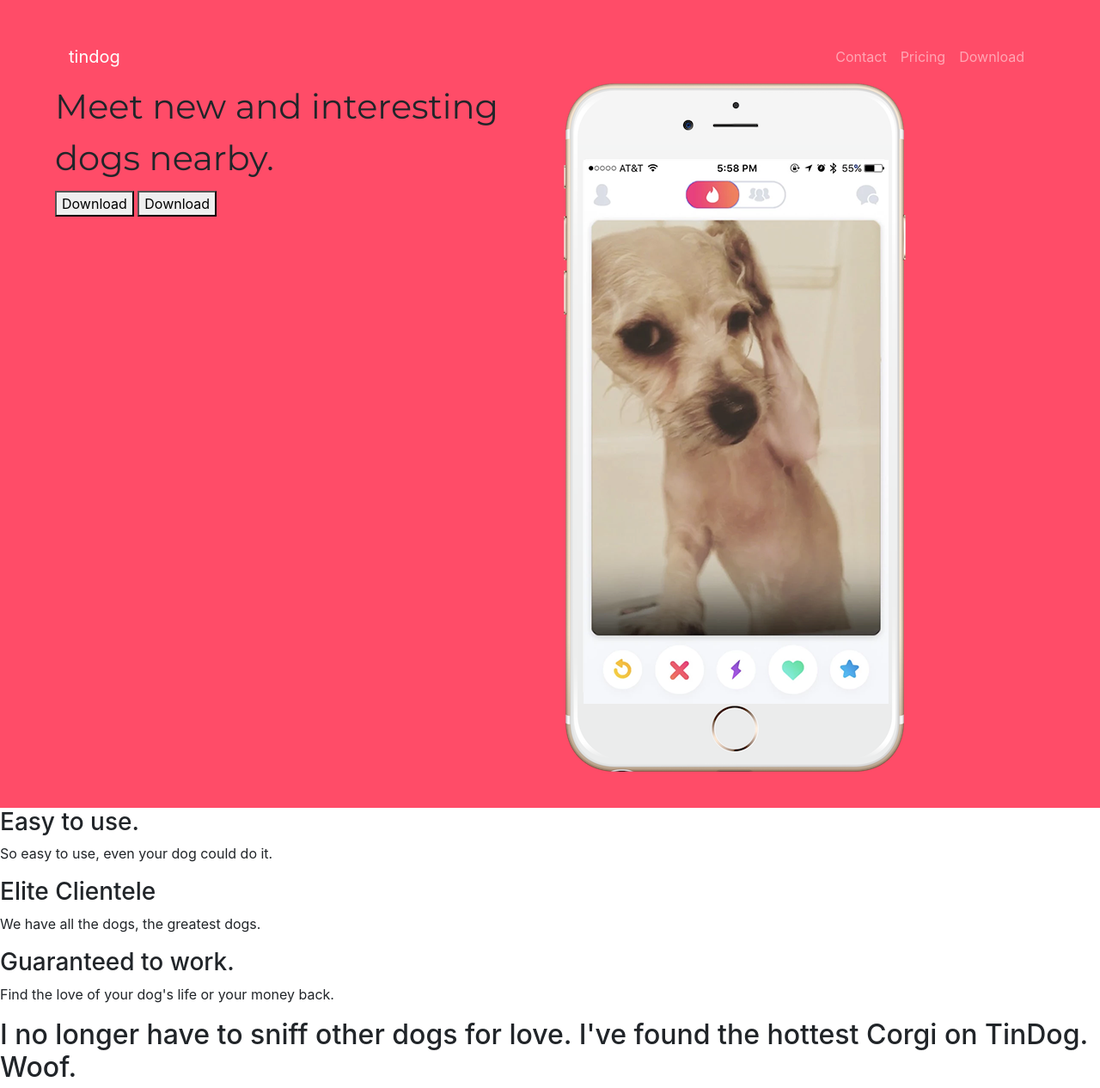
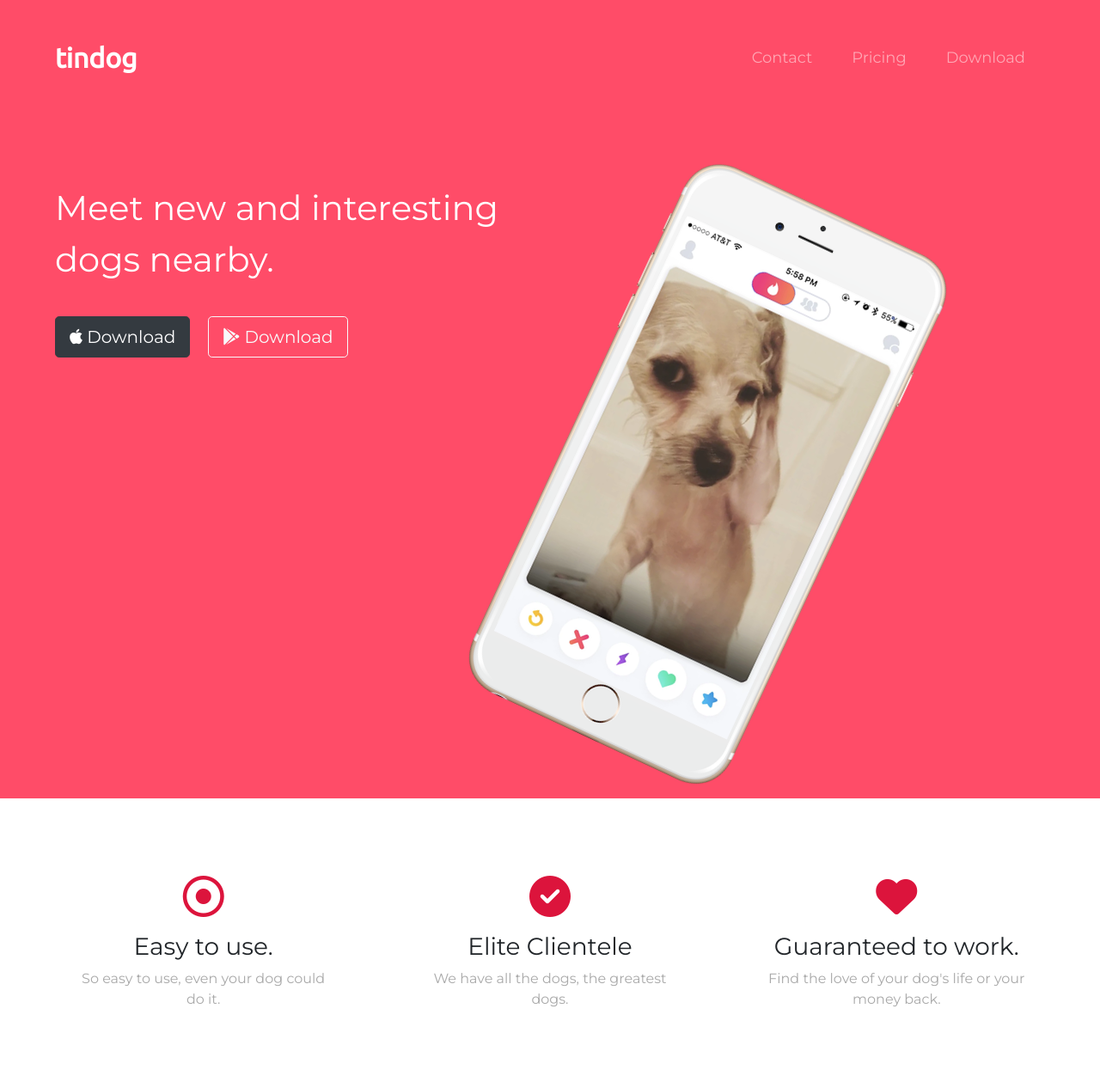
Before and after one commit to Denaindra/Web-deverlopment-, a plain HTML site: page TinDog-Start-master/index.html in a window 1280 px wide. Shown: the top 1266 px of the page at 86% size. Drawn offline with nearby package versions, Linux system fonts and the light colour scheme.

Commit message:
complete feature area

```diff
--- a/TinDog-Start-master/css/styles.css
+++ b/TinDog-Start-master/css/styles.css
@@ -1,13 +1,72 @@
+body{
+    font-family: "Montserrat"
+}
+
 #title {
     background-color: #ff4c68;
 }
 
 h1{
     font-family: 'Montserrat', sans-serif;
-    size: 3rem;
+    size: 3.5rem;
     line-height: 1.5;
+    color: #fff;
 }
 
 .container-fluid{
     padding: 3% 5%;
 }
+
+/* navigation bar */
+.navbar{
+    padding: 0 0 10%;
+}
+
+.navbar-brand{
+  font-family: "Ubuntu";
+  font-size: 2rem;
+  font-weight: bold;
+}
+
+.nav-item{
+    padding: 0 15px;
+}
+
+.nav-link{
+    font-weight: lighter;
+    font-size: 1.12rem;
+}
+
+/* donwoad buttons */
+.download-btn{
+    margin: 5% 3% 0 0%;
+}
+
+/* title image */
+.title-img{
+  width: 60%;
+  transform: rotate(25deg);
+}
+
+/* feature button */
+#features{
+    padding: 7% 50px;
+}
+
+.feature-box{
+    text-align: center;
+}
+
+ .feature-text{
+     padding: 0% 10%;
+     color: darkgray;
+}
+
+.fature-icon{
+    color: crimson;
+    padding-bottom: 5%;
+}
+
+.fature-icon:hover{
+    color: #ff4c68;
+}
--- a/TinDog-Start-master/index.html
+++ b/TinDog-Start-master/index.html
@@ -4,10 +4,16 @@
 <head>
   <meta charset="utf-8">
   <title>TinDog</title>
+
+  <!-- icons -->
+  <script src="https://kit.fontawesome.com/7567121798.js"></script>
+  <!-- fonts -->
   <link href="https://fonts.googleapis.com/css?family=Ubuntu&display=swap" rel="stylesheet">
   <link href="https://fonts.googleapis.com/css?family=Montserrat|Ubuntu&display=swap" rel="stylesheet">
+  <!-- style sheets -->
   <link href="css/bootstrap.min.css" rel="stylesheet">
   <link rel="stylesheet" href="css/styles.css">
+   <!-- j quaries -->
   <script src="https://code.jquery.com/jquery-3.3.1.slim.min.js"
     integrity="sha384-q8i/X+965DzO0rT7abK41JStQIAqVgRVzpbzo5smXKp4YfRvH+8abtTE1Pi6jizo"
     crossorigin="anonymous"></script>
@@ -48,11 +54,11 @@
     <div class="row">
       <div class="col-lg-6">
         <h1 class="title">Meet new and interesting dogs nearby.</h1>
-        <button type="button">Download</button>
-        <button type="button">Download</button>
+        <button type="button" class="btn btn-dark btn-lg download-btn"><i class="fab fa-apple"></i> Download</button>
+        <button type="button" class="btn btn-outline-light btn-lg download-btn"><i class="fab fa-google-play"></i> Download</button>
       </div>
       <div class="col-lg-6">
-        <img src="images/iphone6.png" alt="iphone-mockup">
+        <img class="title-img" src="images/iphone6.png" alt="iphone-mockup">
       </div>
     </div>
     </div>
@@ -63,15 +69,26 @@
 
   <section id="features">
 
-    <h3>Easy to use.</h3>
-    <p>So easy to use, even your dog could do it.</p>
+    <div class="row">
+    <div class="feature-box col-lg-4">
+        <i class="far fa-dot-circle fa-3x fature-icon"></i>
+      <h3>Easy to use.</h3>
+      <p class="feature-text">So easy to use, even your dog could do it.</p>
+    </div>
 
-    <h3>Elite Clientele</h3>
-    <p>We have all the dogs, the greatest dogs.</p>
+    <div class="feature-box col-lg-4">
+        <i class="fas fa-check-circle fa-3x fature-icon"></i>
+      <h3>Elite Clientele</h3>
+      <p class="feature-text">We have all the dogs, the greatest dogs.</p>
+    </div>
 
-    <h3>Guaranteed to work.</h3>
-    <p>Find the love of your dog's life or your money back.</p>
+    <div class="feature-box col-lg-4">
+        <i class="fas fa-heart fa-3x fature-icon"></i>
+      <h3>Guaranteed to work.</h3>
+      <p class="feature-text">Find the love of your dog's life or your money back.</p>
+    </div>
 
+  </div>
   </section>
 
 
```
